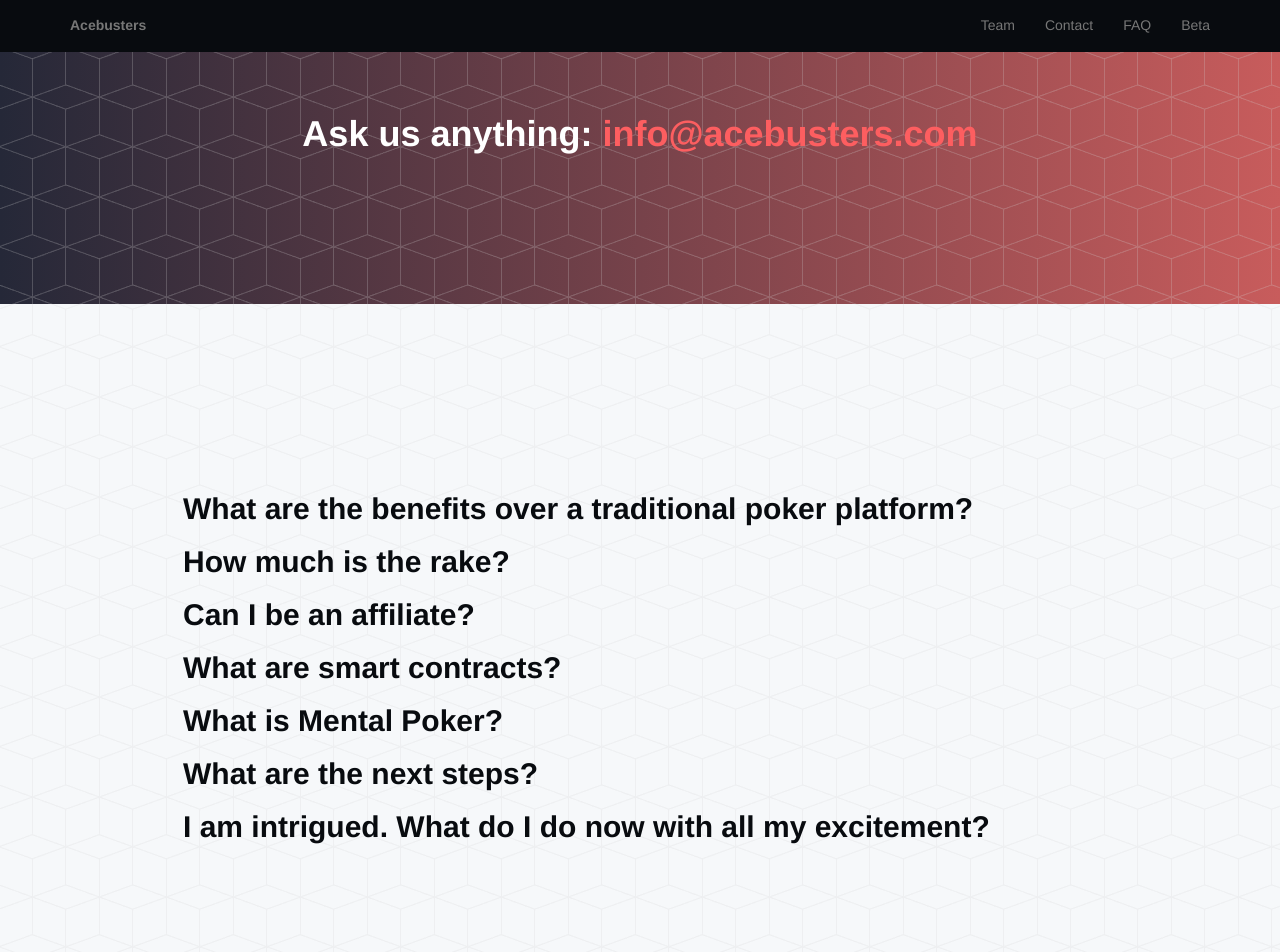
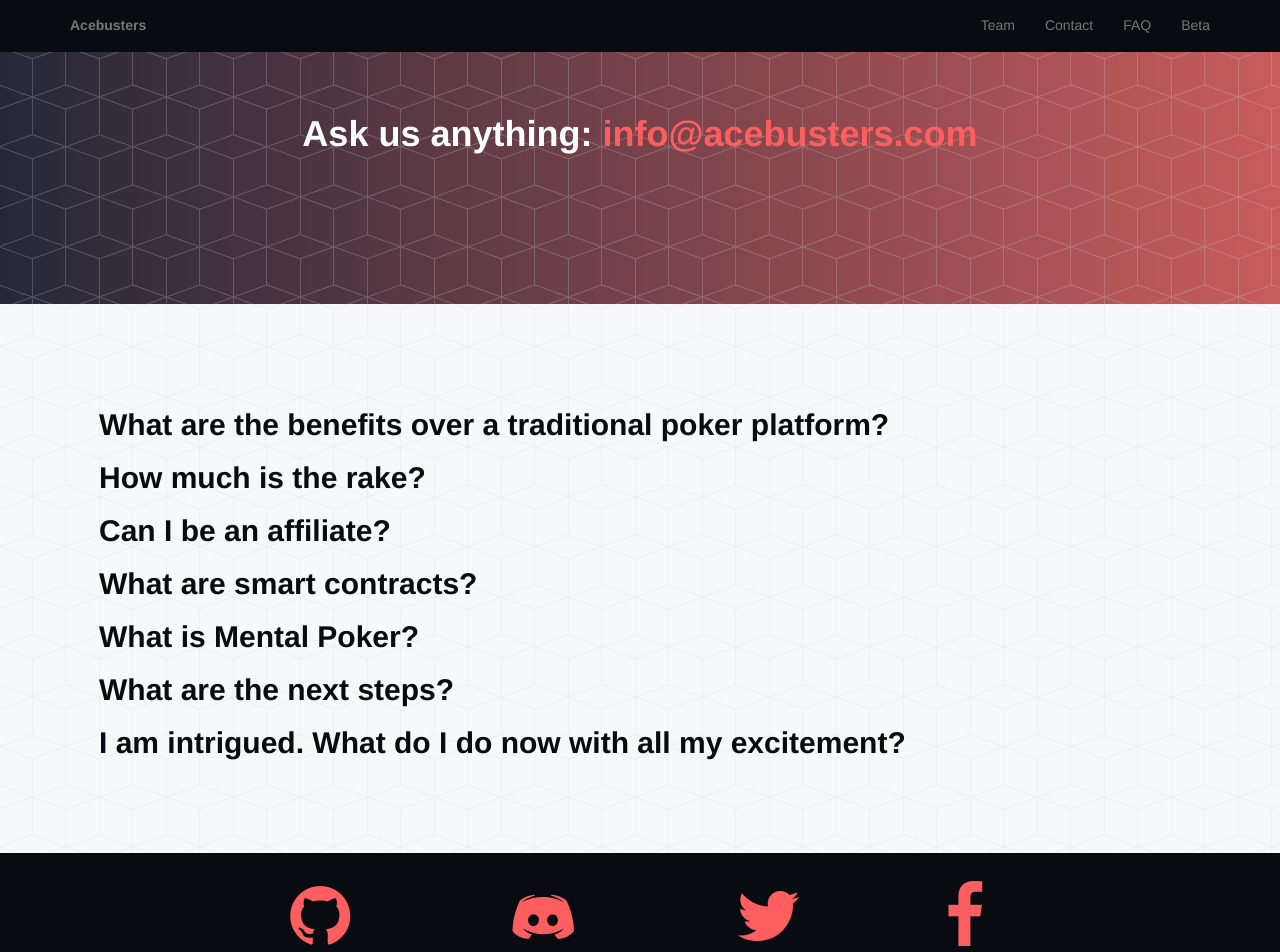
Before and after one commit to acebusters/acebusters-website, a Jekyll site: the page built from faq.md, in a window 1280 px wide and 1400 px high, scrolled down 116 px. Shown: the top 952 px of the window. Built offline with Jekyll 4.4.1, drawn with Linux system fonts in a browser that asks for light colours.

Commit message:
fixed styling issue for faq

```diff
--- a/css/landing-page.css
+++ b/css/landing-page.css
@@ -231,6 +231,14 @@
     padding: 10em 10em 10em 10em;
 }
 
+@media(max-width: 767px) {
+    .faq-container {
+        text-align: center;
+        margin-top: -5em;
+        padding: 2em 1em 2em 1em;
+    }
+}
+
 .a-email {
     text-decoration: none;
 }
@@ -328,9 +336,9 @@
         color:#080B0F;
 }
 
-@media(min-width:767px) {
+@media(max-width:767px) {
     .content-section-a {
-        padding: 12em;
+        padding: 0 2em 0 2em;
         color:#080B0F;
     }
 }
```
